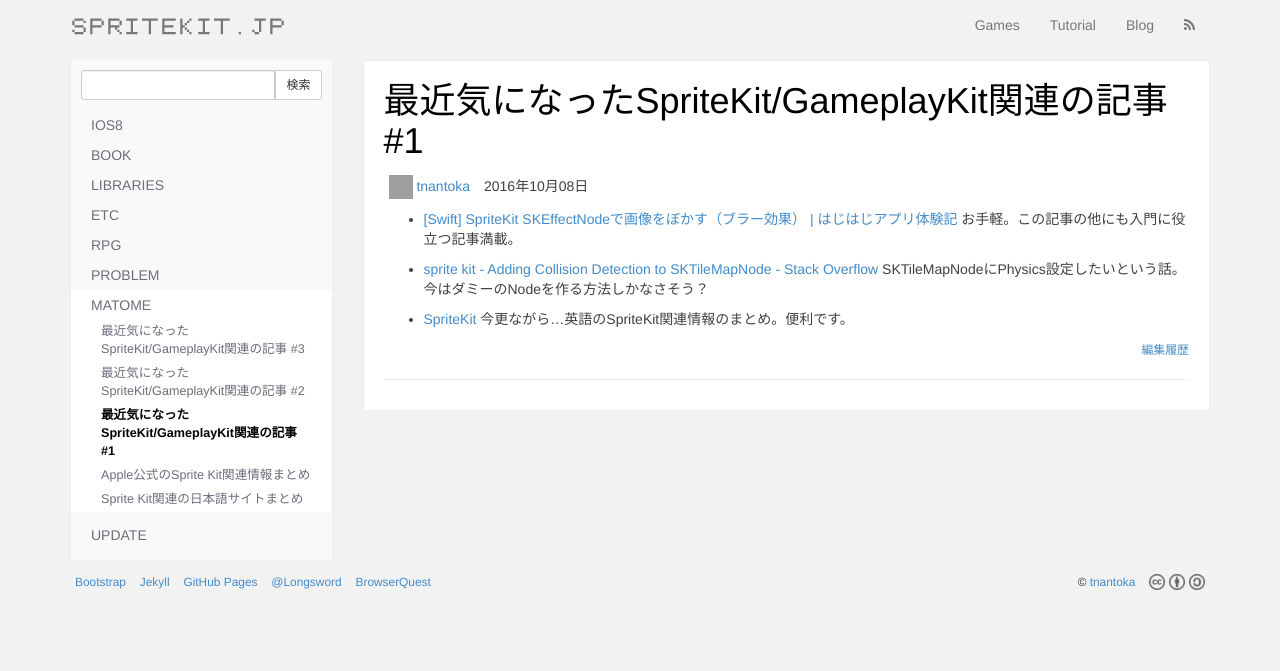
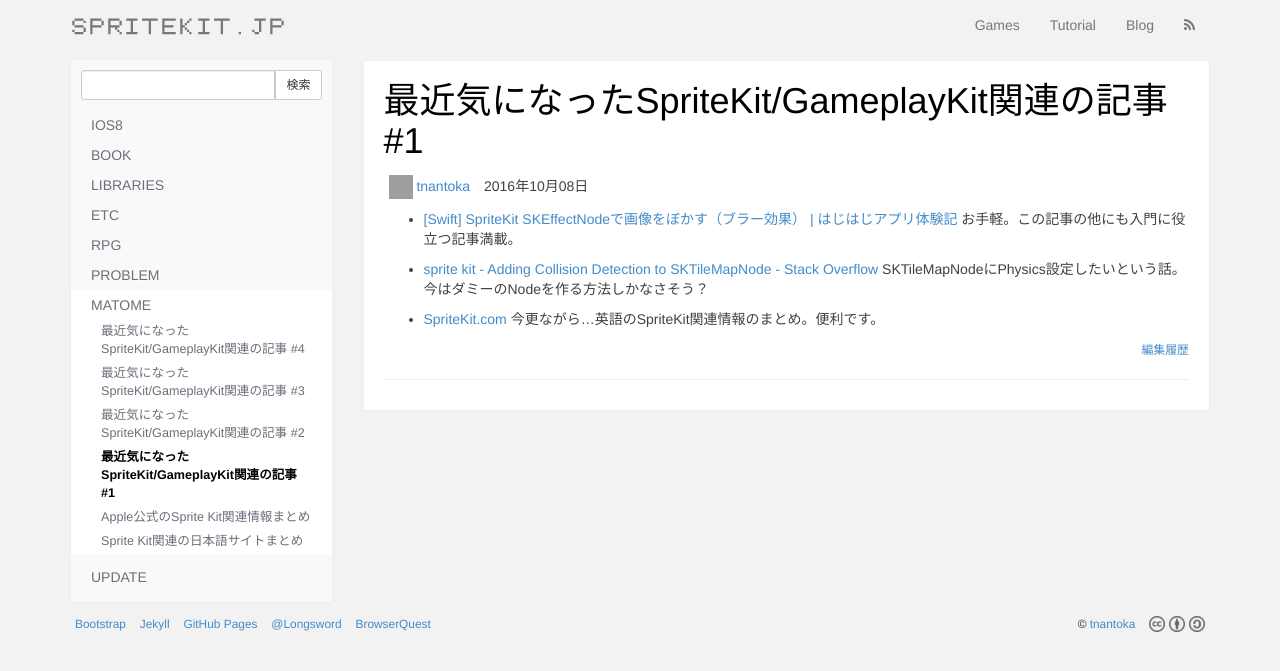
Before and after one commit to tnantoka/spritekit.jp, a Jekyll site: the page built from _posts/2016-10-08-sk-gk-bookmarks-1.md, in a window 1280 px wide. Shown: the top 671 px of the page. Built offline with Jekyll 4.4.1, drawn with Linux system fonts in a browser that asks for light colours; grey boxes are pictures that could not be loaded.

Commit message:
Publish sk-gk-bookmarks-4

```diff
--- a/_includes/ad.html
+++ b/_includes/ad.html
@@ -12,7 +12,7 @@
     src="//pagead2.googlesyndication.com/pagead/show_ads.js">
   </script>
 
-  <table cellpadding="0" cellspacing="0" border="0" style=" border-style: none; width:170px;"><tr style="border-style:none;"><td style="vertical-align:top; border-style:none; padding:10px 10px 0pt;"><a href="http://px.a8.net/svt/ejp?a8mat=1NWF4Y+EFRIZ6+249K+BWGDT&a8ejpredirect=http%3A%2F%2Fwww.amazon.co.jp%2Fdp%2F479804055X%2F%3Ftag%3Da8-affi-205969-22" target="_blank"><img border="0" alt="" src="http://ecx.images-amazon.com/images/I/516VQ+xxWGL._SS160_.jpg" /></a></td></tr><tr style="border-style:none;"><td style="font-size:12px; vertical-align:middle; border-style:none; padding:10px;"><p style="padding:0; margin:0;"><a href="http://px.a8.net/svt/ejp?a8mat=1NWF4Y+EFRIZ6+249K+BWGDT&a8ejpredirect=http%3A%2F%2Fwww.amazon.co.jp%2Fdp%2F479804055X%2F%3Ftag%3Da8-affi-205969-22" target="_blank">Sprite Kit iPhone 2Dゲームプログラミング</a></p></td></tr></table>
-  <img border="0" width="1" height="1" src="http://www11.a8.net/0.gif?a8mat=1NWF4Y+EFRIZ6+249K+BWGDT" alt="">
+  <table cellpadding="0" cellspacing="0" border="0" style=" border-style: none; width:170px;"><tr style="border-style:none;"><td style="vertical-align:top; border-style:none; padding:10px 10px 0pt; width:140px;"><a href="https://px.a8.net/svt/ejp?a8mat=1NWF4Y+EFRIZ6+249K+BWGDT&a8ejpredirect=https%3A%2F%2Fwww.amazon.co.jp%2Fdp%2F4798139513%2F%3Ftag%3Da8-affi-205969-22" target="_blank"><img border="0" alt="" src="https://images-fe.ssl-images-amazon.com/images/I/614zkIvGBCL._SS160_.jpg" /></a></td></tr><tr style="border-style:none;"><td style="font-size:12px; vertical-align:middle; border-style:none; padding:10px;"><p style="padding:0; margin:0;"><a href="https://px.a8.net/svt/ejp?a8mat=1NWF4Y+EFRIZ6+249K+BWGDT&a8ejpredirect=https%3A%2F%2Fwww.amazon.co.jp%2Fdp%2F4798139513%2F%3Ftag%3Da8-affi-205969-22" target="_blank">SpriteKitではじめる2Dゲームプログラミング Swift対応 (Smart Game Developer)</a></p></td></tr></table>
+  <img border="0" width="1" height="1" src="https://www12.a8.net/0.gif?a8mat=1NWF4Y+EFRIZ6+249K+BWGDT" alt="">
 </div>
 {% endif %}
--- a/_posts/2016-10-08-sk-gk-bookmarks-1.md
+++ b/_posts/2016-10-08-sk-gk-bookmarks-1.md
@@ -11,5 +11,5 @@ author: tnantoka
 - [sprite kit - Adding Collision Detection to SKTileMapNode - Stack Overflow](http://stackoverflow.com/questions/39770344/adding-collision-detection-to-sktilemapnode)
   SKTileMapNodeにPhysics設定したいという話。今はダミーのNodeを作る方法しかなさそう？
 
-- [SpriteKit](http://www.sprite-kit.com/)
+- [SpriteKit.com](http://www.sprite-kit.com/)
   今更ながら…英語のSpriteKit関連情報のまとめ。便利です。
--- /dev/null
+++ b/_posts/2016-12-25-sk-gk-bookmarks-4.md
@@ -0,0 +1,17 @@
+---
+layout: post
+title:  "最近気になったSpriteKit/GameplayKit関連の記事 #4"
+categories: matome
+author: tnantoka
+---
+
+今回はわりと収穫がありました。
+
+- [Swift 3 Game Development - Second Edition | PACKT Books](https://www.packtpub.com/application-development/swift-3-game-development-second-edition)
+来年1月発売予定。5ドルセール中です。
+
+- [8 Free Apple Game Framework Tutorials Updated For Swift 3](https://www.raywenderlich.com/149412/8-free-apple-game-framework-tutorials-updated-swift-3)
+8つのチュートリアルがSwift 3化されました。
+
+- [How To Make A Game Like Color Switch with SpriteKit and Swift](https://www.raywenderlich.com/149034/how-to-make-a-game-like-color-switch-with-spritekit-and-swift)
+さらに新しいチュートリアルも追加。
```
